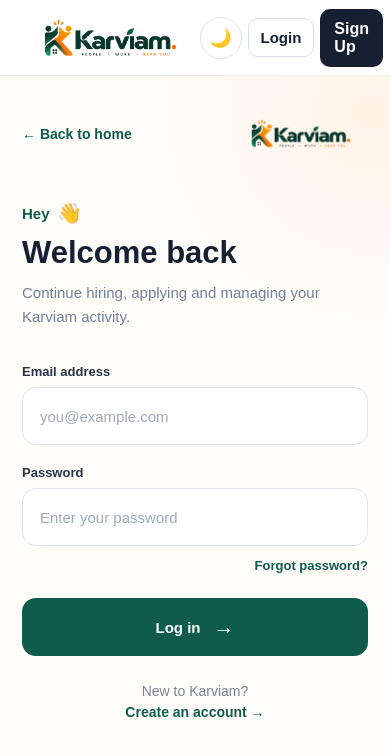
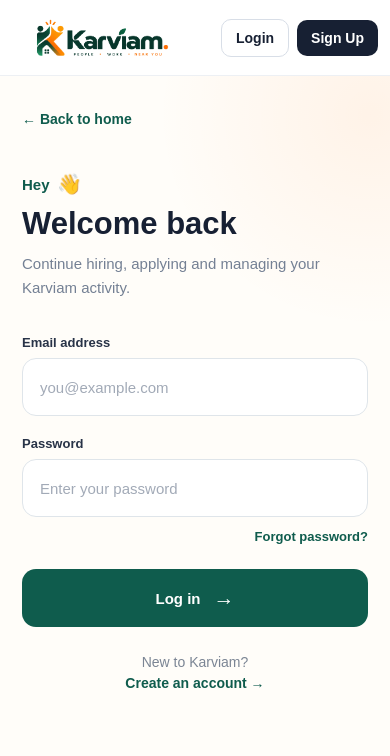
Before and after one commit to ashwinkumar928/kaamon-mvp, a React (Vite) app: page /login in a window 390 px wide. Shown: the top 756 px of the page. Built offline with nearby package versions, Linux system fonts and the light colour scheme.

Commit message:
Polish mobile auth and add Karviam favicon

```diff
--- a/index.html
+++ b/index.html
@@ -2,7 +2,7 @@
 <html lang="en">
   <head>
     <meta charset="UTF-8" />
-    <link rel="icon" type="image/png" href="/karviam-logo.png" />
+    <link rel="icon" type="image/png" href="/karviam-icon.png" />
     <meta name="viewport" content="width=device-width, initial-scale=1.0" />
     <title>Karviam</title>
   </head>
--- a/src/App.css
+++ b/src/App.css
@@ -1256,3 +1256,30 @@ body.dark-mode .logout-btn {
   object-fit: contain;
   display: block;
 }
+
+@media (max-width: 600px) {
+
+  .navbar {
+    padding: 0 12px;
+    gap: 8px;
+  }
+
+  .nav-actions {
+    gap: 8px;
+  }
+
+  .login-btn,
+  .signup-btn {
+    white-space: nowrap;
+    padding: 10px 14px;
+    font-size: 14px;
+    min-width: auto;
+  }
+
+  .signup-btn {
+    display: inline-flex;
+    align-items: center;
+    justify-content: center;
+  }
+
+}
--- a/src/components/Navbar.jsx
+++ b/src/components/Navbar.jsx
@@ -7,14 +7,6 @@ import {
 function Navbar() {
   const navigate = useNavigate();
 
-  const [darkMode, setDarkMode] =
-    useState(() => {
-      return (
-        localStorage.getItem(
-          "kaamonTheme"
-        ) === "dark"
-      );
-    });
 
   const [currentUser, setCurrentUser] =
     useState(() => {
@@ -27,19 +19,6 @@ function Navbar() {
         ? JSON.parse(savedUser)
         : null;
     });
-
-
-  useEffect(() => {
-    document.body.classList.toggle(
-      "dark-mode",
-      darkMode
-    );
-
-    localStorage.setItem(
-      "kaamonTheme",
-      darkMode ? "dark" : "light"
-    );
-  }, [darkMode]);
 
 
   useEffect(() => {
@@ -144,19 +123,6 @@ function Navbar() {
 
       <div className="nav-actions">
 
-        <button
-          type="button"
-          className="theme-toggle"
-          onClick={() =>
-            setDarkMode(
-              (current) => !current
-            )
-          }
-        >
-          {darkMode ? "☀️" : "🌙"}
-        </button>
-
-
         {!currentUser ? (
           <>
 
--- a/src/pages/Auth.css
+++ b/src/pages/Auth.css
@@ -727,6 +727,10 @@
     gap: 5px;
   }
 
+  .login-logo {
+  display: none;
+}
+
 }
 
 
--- a/src/pages/Login.jsx
+++ b/src/pages/Login.jsx
@@ -201,12 +201,8 @@ function Login() {
             </h2>
 
             <p>
-              <p>
-              <p>
                 Continue hiring, applying and
                 managing your Karviam activity.
-              </p>
-              </p>
             </p>
 
           </div>
```
Also changed, not shown: public/karviam-icon.png (added).
